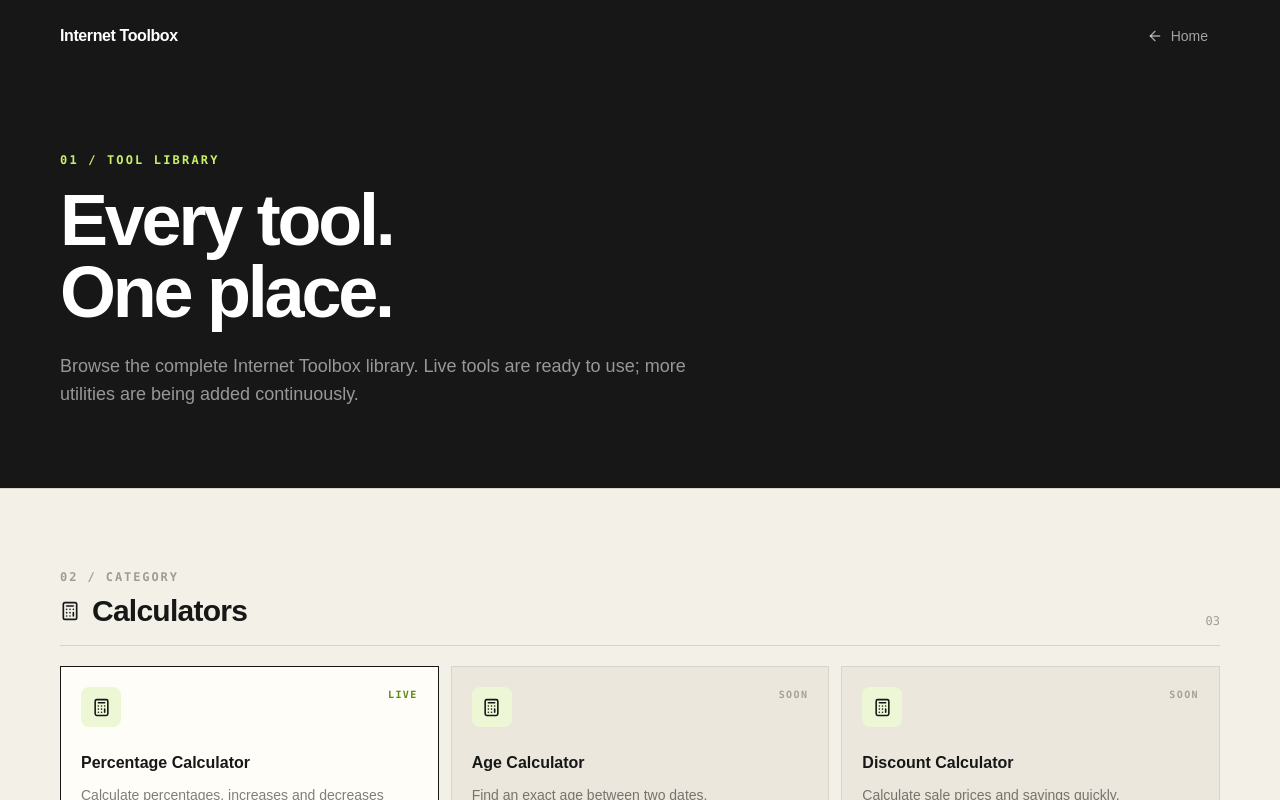
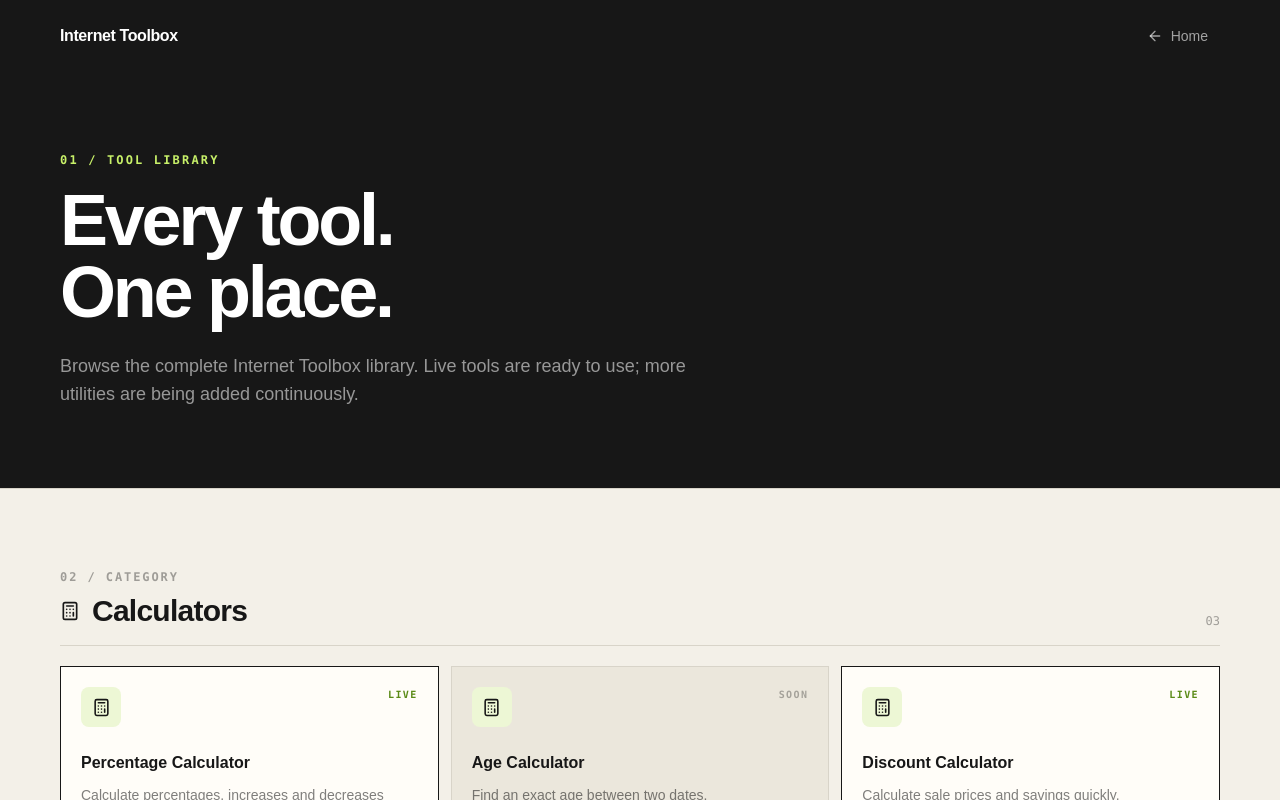
Before and after one commit to factoalbum/internet-toolbox, a Next.js app: page /tools in a window 1280 px wide. Shown: the top 800 px of the page. Built offline with nearby package versions, Linux system fonts and the light colour scheme; no server answers.

Commit message:
Wire discount calculator into tool pages

```diff
--- a/app/tools/[slug]/page.tsx
+++ b/app/tools/[slug]/page.tsx
@@ -1,6 +1,7 @@
 import Link from "next/link";
 import { notFound } from "next/navigation";
 import { ArrowLeft, Wrench } from "lucide-react";
+import DiscountCalculator from "@/components/tools/discount-calculator";
 import JsonFormatter from "@/components/tools/json-formatter";
 import PercentageCalculator from "@/components/tools/percentage-calculator";
 import UuidGenerator from "@/components/tools/uuid-generator";
@@ -46,6 +47,7 @@ export default async function ToolPage({ params }: { params: Promise<{ slug: str
 
           <div className="mt-8">
             {slug === "percentage-calculator" && <PercentageCalculator />}
+            {slug === "discount-calculator" && <DiscountCalculator />}
             {slug === "json-formatter" && <JsonFormatter />}
             {slug === "uuid-generator" && <UuidGenerator />}
             {slug === "word-counter" && <WordCounter />}
--- a/lib/tools.ts
+++ b/lib/tools.ts
@@ -21,7 +21,7 @@ export const categories = [
 export const tools: Tool[] = [
   { slug: "percentage-calculator", name: "Percentage Calculator", description: "Calculate percentages, increases and decreases instantly.", category: "calculators", icon: Calculator, status: "live" },
   { slug: "age-calculator", name: "Age Calculator", description: "Find an exact age between two dates.", category: "calculators", icon: Calculator, status: "coming-soon" },
-  { slug: "discount-calculator", name: "Discount Calculator", description: "Calculate sale prices and savings quickly.", category: "calculators", icon: Calculator, status: "coming-soon" },
+  { slug: "discount-calculator", name: "Discount Calculator", description: "Calculate sale prices and savings quickly.", category: "calculators", icon: Calculator, status: "live" },
   { slug: "json-formatter", name: "JSON Formatter", description: "Format and inspect JSON with readable indentation.", category: "developer", icon: Code2, status: "live" },
   { slug: "uuid-generator", name: "UUID Generator", description: "Generate UUIDs instantly in your browser.", category: "developer", icon: Code2, status: "live" },
   { slug: "word-counter", name: "Word Counter", description: "Count words, characters and reading time.", category: "text", icon: FileText, status: "live" },
```
